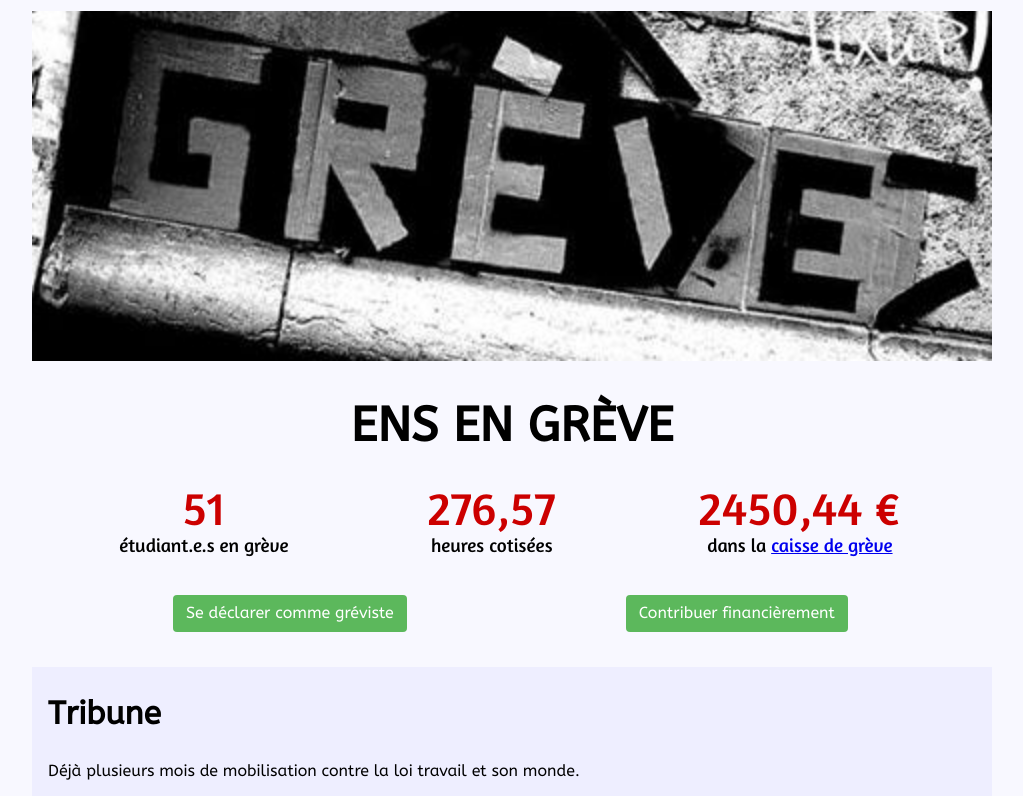
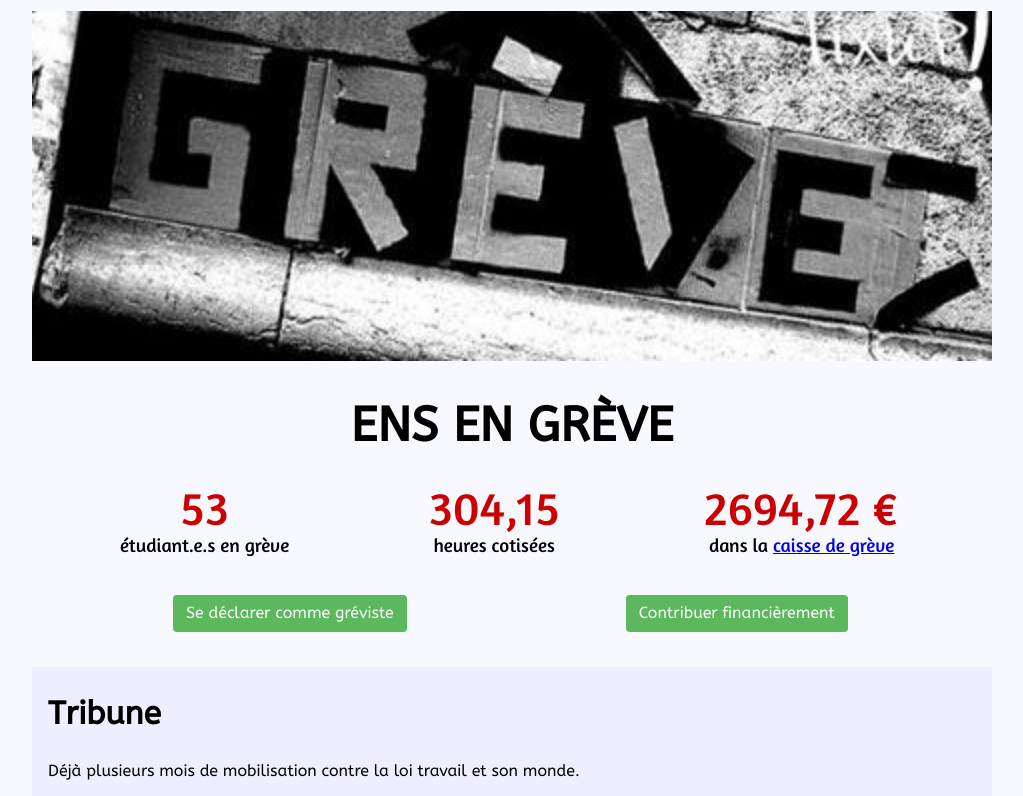
Before and after one commit to ensengreve/ensengreve.github.io, a plain HTML site: page index.html in a window 1280 px wide. Shown: the top 796 px of the page, without its empty margins (128-1151 px from the left). Drawn offline with Linux system fonts and the light colour scheme.

Commit message:
maj compteurs

```diff
--- a/index.html
+++ b/index.html
@@ -23,15 +23,15 @@
       <table class="stats">
         <tr>
           <td>
-            <span class="number">51</span><br />
+            <span class="number">53</span><br />
             <span class="subtitle">étudiant.e.s en grève</span>
           </td>
           <td>
-            <span class="number">276,57</span><br />
+            <span class="number">304,15</span><br />
             <span class="subtitle">heures cotisées</span>
           </td>
           <td>
-            <span class="number">2450,44 €</span><br />
+            <span class="number">2694,72 €</span><br />
             <span class="subtitle">dans la <a href="https://www.yoongo.com/fr-c2537-ens-en-greve">caisse de grève</a></span>
           </td>
         </tr>
```
